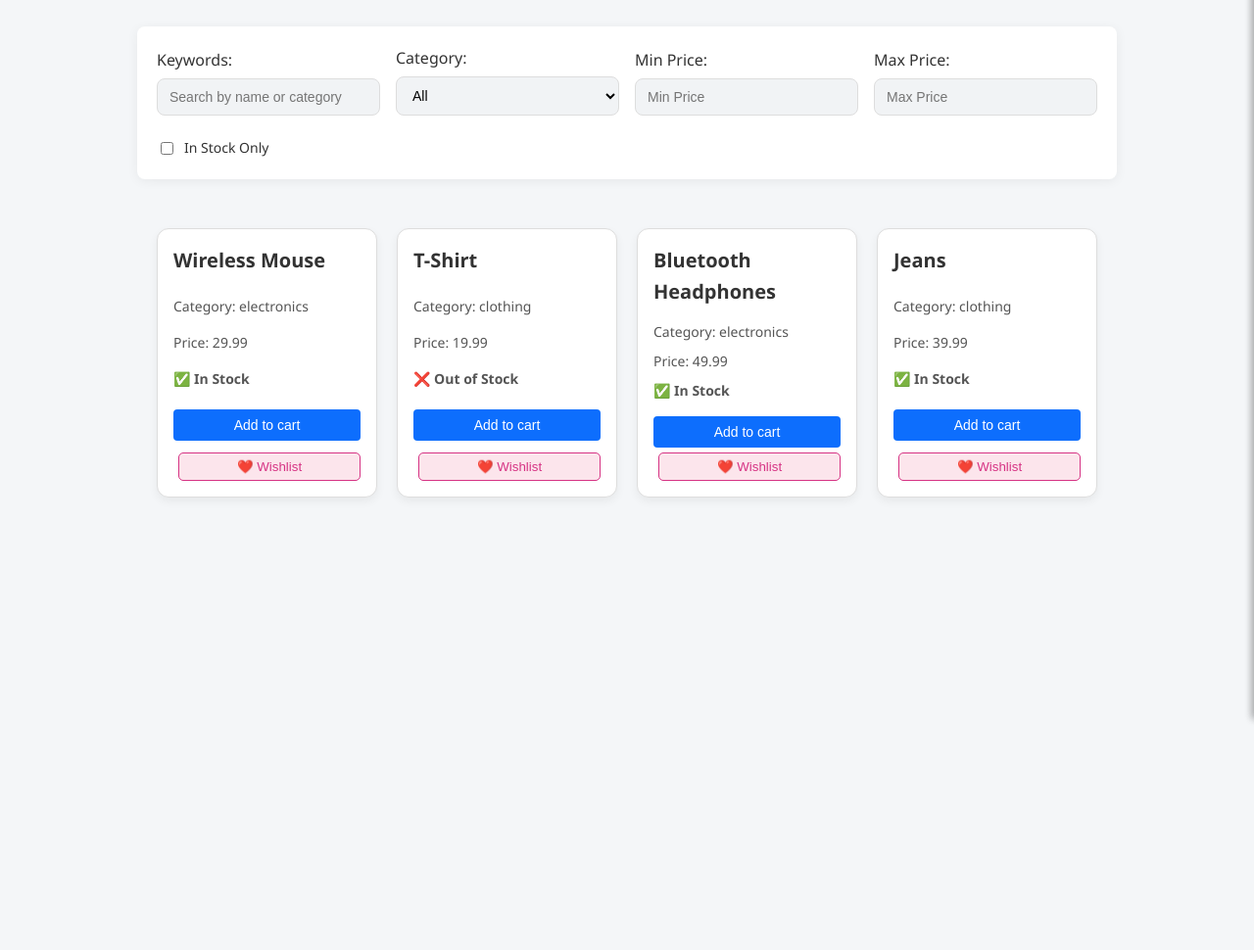
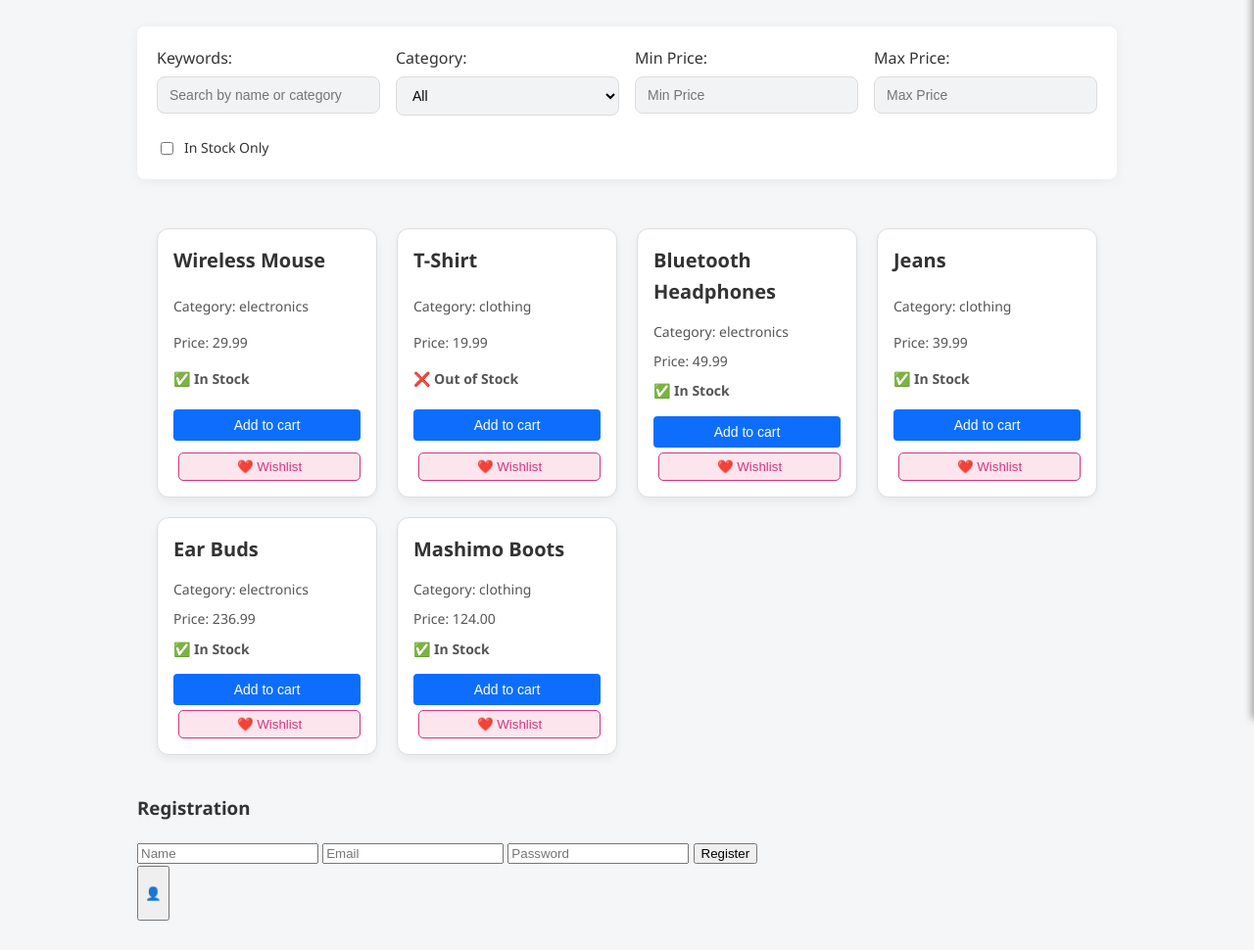
Before and after one commit to mensonsundash/e-commerce, a plain HTML site: page index.html in a window 1280 px wide. Shown: the part 106-1076 px from the top of the page at 98% size. Before the commit the page ends 800 px from the top, so only its background shows below. Drawn offline with Linux system fonts and the light colour scheme.

Commit message:
upgrade and complete Style and adding registration

```diff
--- a/index.html
+++ b/index.html
@@ -9,6 +9,7 @@
 <body>
     <h1>🛍️ Product Catalog</h1>
 
+    <!--FILTERS-->
     <div class="filters">
         <div class="filter-group">
             <label for="categoryFilter">Keywords:</label>
@@ -27,11 +28,11 @@
 
         <div class="filter-group">
             <label>Min Price:</label>
-            <input type="number" id="minPrice" placeholder="Min Price" />
+            <input type="number" id="minPrice" placeholder="Min Price" min="0"/>
         </div>
         <div class="filter-group">
             <label>Max Price:</label>
-            <input type="number" id="maxPrice" placeholder="Max Price" />
+            <input type="number" id="maxPrice" placeholder="Max Price" min="0"/>
         </div>
 
         <div class="filter-group checkbox-group">
@@ -43,12 +44,26 @@
 
     </div>
 
+    <!-- PRODUCT LISTING -->
     <div id="productList" class="product-grid"></div>
 
+    <!-- USER AUTHENTICATION-->
+     <div id="authContainer">
+        <div id="registerBox">
+            <h3>Registration</h3>
+            <input type="text" id="name" placeholder="Name"/>
+            <input type="email" id="email" placeholder="Email"/>
+            <input type="password" id="password" placeholder="Password"/>
+            <button onclick="registerUser()">Register</button>
+        </div>
+     </div>
+
+    <!-- TOGGLE BUTTONS-->
     <button onclick="toggleWishlist()" id="wishlistBtn" ><h4>❤️ <span id="wishCount"></span></h4></button>
+    <button onclick="toggleCart()" id="cartBtn"><h4>🛒 <span id="cartCount"></span></h4></button>
+    <button onclick="toggleCart()" id="accountBtn"><h4>👤 </h4></button>
 
-    <button onclick="toggleCart()" id="cartBtn"><h4>🛒 <span id="cartCount"></span></h4></button>
-
+    <!-- CART SIDEBAR-->
     <div id="cartSidebar" class="cart-sidebar hidden">
         <!--Cart Top Bar-->
         <div class="cart-header">
@@ -74,6 +89,7 @@
         </div>
     </div>
 
+    <!--WISHLIST SIDEBAR-->
     <div class="wishlist-sidebar hidden" id="wishlistSidebar">
         <!--Cart Top Bar-->
         <div class="wishlist-header">
--- a/script.js
+++ b/script.js
@@ -1,9 +1,11 @@
 // Sample product data
 const products = [
-  { id: 1, name: "Wireless Mouse", category: "electronics", price: 29.99, inStock: 10 },
-  { id: 2, name: "T-Shirt", category: "clothing", price: 19.99, inStock: 0 },
-  { id: 3, name: "Bluetooth Headphones", category: "electronics", price: 49.99, inStock: 12 },
-  { id: 4, name: "Jeans", category: "clothing", price: 39.99, inStock: 4 }
+    { id: 1, name: "Wireless Mouse", category: "electronics", price: 29.99, inStock: 10 },
+    { id: 2, name: "T-Shirt", category: "clothing", price: 19.99, inStock: 0 },
+    { id: 3, name: "Bluetooth Headphones", category: "electronics", price: 49.99, inStock: 12 },
+    { id: 4, name: "Jeans", category: "clothing", price: 39.99, inStock: 4 },
+    { id: 5, name: "Ear Buds", category: "electronics", price: 236.99, inStock: 23 },
+    { id: 6, name: "Mashimo Boots", category: "clothing", price: 124, inStock: 15 }
 ];
 
 /**
@@ -21,6 +23,7 @@ const inputTagsClass = [
 //Variable Declaration
 let cart = []; //Initialize empty cart array
 let wishlist = []; //Initialize empty wishlist
+let users = [];//Initialize empty users
 
 /**
  * loading windows on page load
@@ -45,6 +48,11 @@ window.onload = function () {
     if(localStorage.getItem("wishlist")) {
         wishlist = JSON.parse(localStorage.getItem("wishlist"));
 
+    }
+
+    //checking localstorage for users
+    if(localStorage.getItem("loggedInUser")){
+        users = JSON.parse(localStorage.getItem("loggedInUser"));
     }
 
 
--- a/style.css
+++ b/style.css
@@ -1,10 +1,17 @@
-/* :root {
-    --primary-color: #0d6efd;
-    --background: #f4f6f8;
-    --text-color: #333;
-    --card-bg: #ffffff;
-    --shadow: rgba(0, 0, 0, 0.1) 0px 4px 10px;
-} */
+
+
+:root {
+  --bg: #ffffff;
+  --gray: #f1f3f5;
+  --text: #333;
+  --primary-color: #0d6efd;
+  --background: #f4f6f8;
+  --text-color: #333;
+  --card-bg: #ffffff;
+  --border: #ddd;
+  --radius: 8px;
+  --shadow: rgba(0, 0, 0, 0.06) 0 2px 12px ;
+}
 
 body {
     font-family: 'Segoe UI', Roboto, sans-serif;
@@ -61,21 +68,7 @@ input[type="checkbox"] {
     margin-right: 8px;
 } */
 
-:root {
-  --bg: #ffffff;
-  --primary: #0d6efd;
-  --gray: #f1f3f5;
-  --text: #333;
-  --border: #ddd;
-  --radius: 8px;
-  --shadow: 0 2px 12px rgba(0, 0, 0, 0.06);
 
-  --primary-color: #0d6efd;
-  --background: #f4f6f8;
-  --text-color: #333;
-  --card-bg: #ffffff;
-  /* --shadow: rgba(0, 0, 0, 0.1) 0px 4px 10px; */
-}
 
 .filters {
   display: flex;
@@ -86,7 +79,7 @@ input[type="checkbox"] {
   border-radius: var(--radius);
   box-shadow: var(--shadow);
   margin-bottom: 30px;
-  align-items: flex-end;
+  align-items: flex-start;
 }
 
 /* Individual filter item */
@@ -133,7 +126,7 @@ input[type="checkbox"] {
 
 
 
-/* Product Listing and Cart Summary */
+/* PRODUCT LISTING*/
 
 /* Grid Layout for Product Cards */
 .product-grid {
@@ -217,7 +210,7 @@ input[type="checkbox"] {
   background-color: #0b5ed7;
 }
 
-/* Wishlist */
+/* WISHLIST STYLING*/
 
 
 /* Cart button */
@@ -382,7 +375,7 @@ input[type="checkbox"] {
   transform: scale(1.2);
 }
 
-
+/* FLOATING CART AND WISHLIST BUTTONS */
 /* Cart button */
 #cartBtn {
   position: fixed;
@@ -400,6 +393,7 @@ input[type="checkbox"] {
   margin: 0px;
 }
 
+/* CART SIDEBAR & LISTINGS */
 /* Sidebar base */
 .cart-sidebar {
   position: fixed;
@@ -535,14 +529,8 @@ input[type="checkbox"] {
   background-color: #ddd;
 }
 
-/* @media (min-width: 768px) {
-    .filters {
-        grid-template-columns: 1fr 1fr;
-    }
-} */
-
 /* Responsive tweaks */
-@media (max-width: 600px) {
+@media (max-width: 768px) {
   .filters {
     flex-direction: column;
     gap: 14px;
```
